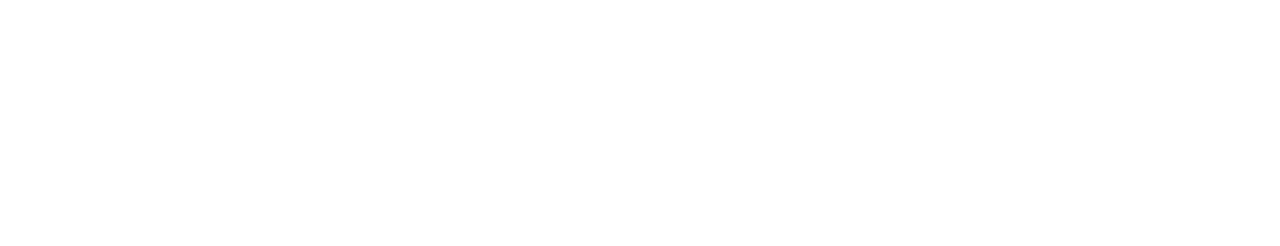
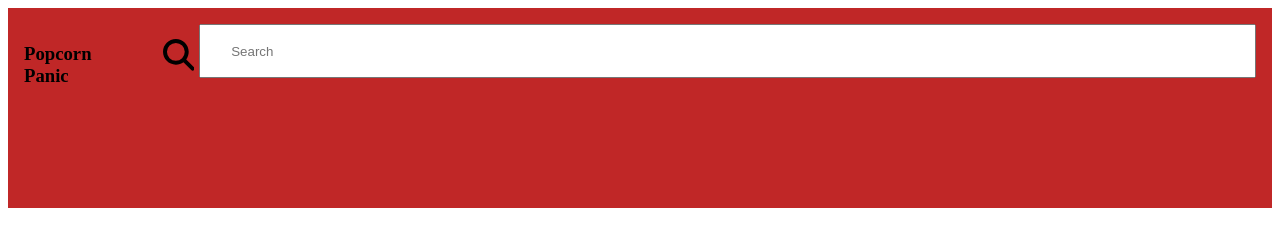
Before and after one commit to Shahzaib-ahsan1122/popcorn.com, a plain HTML site: page index.html in a window 1280 px wide. Drawn offline with Linux system fonts and the light colour scheme.

Commit message:
Header
Created header section. Added styles in css

```diff
--- a/index.html
+++ b/index.html
@@ -9,5 +9,25 @@
 </head>
 <body>
     <p class="class">Popcorn website</p>
+
+    <header class="header">
+        <div class="container">
+            <div class="header_logo">
+                <h3>
+                    Popcorn Panic
+                </h3>
+            </div>
+            <div class="header_search-bar">
+                <div class="header_search-bar_icon">
+                    <svg aria-hidden="true" focusable="false" data-prefix="fas" data-icon="magnifying-glass" role="img" xmlns="http://www.w3.org/2000/svg" viewBox="0 0 512 512" class="icon svg-inline--fa fa-magnifying-glass"><path fill="currentColor" d="M416 208c0 45.9-14.9 88.3-40 122.7L502.6 457.4c12.5 12.5 12.5 32.8 0 45.3s-32.8 12.5-45.3 0L330.7 376c-34.4 25.2-76.8 40-122.7 40C93.1 416 0 322.9 0 208S93.1 0 208 0S416 93.1 416 208zM208 352a144 144 0 1 0 0-288 144 144 0 1 0 0 288z" class=""></path></svg>
+                </div>
+                <input type="text" placeholder="Search" name="search-bar">
+            </div>
+        </div>
+    </header>
+
+    <main class="main">
+
+    </main>
 </body>
 </html>
--- a/style.css
+++ b/style.css
@@ -1,3 +1,48 @@
 p {
     color: #d40f0f;
 }
+
+.header {
+    width: 100%;
+    height: 200px;
+    background-color: #c02727;
+}
+
+.container{
+    display: flex;
+    flex-direction: row;
+}
+
+.header_logo{
+    margin: 16px;
+}
+
+.header_search-bar{
+    margin: 16px;
+    width: 100%;
+    display: flex;
+    flex-direction: row;
+}
+
+.header_search-bar_icon{
+
+        width: 35px;
+        min-width: 0;
+        min-height: 35px;
+        max-height: 35px;
+        align-items: center;
+        padding: 5px;
+        margin: 10px 0;
+        border-radius: 4px;
+}
+
+.header_search-bar input{
+    width: 100%;
+    height: 50px;
+    padding: 0 30px 0 30px;
+}
+
+
+.main{
+    width: 100%;
+}
```
